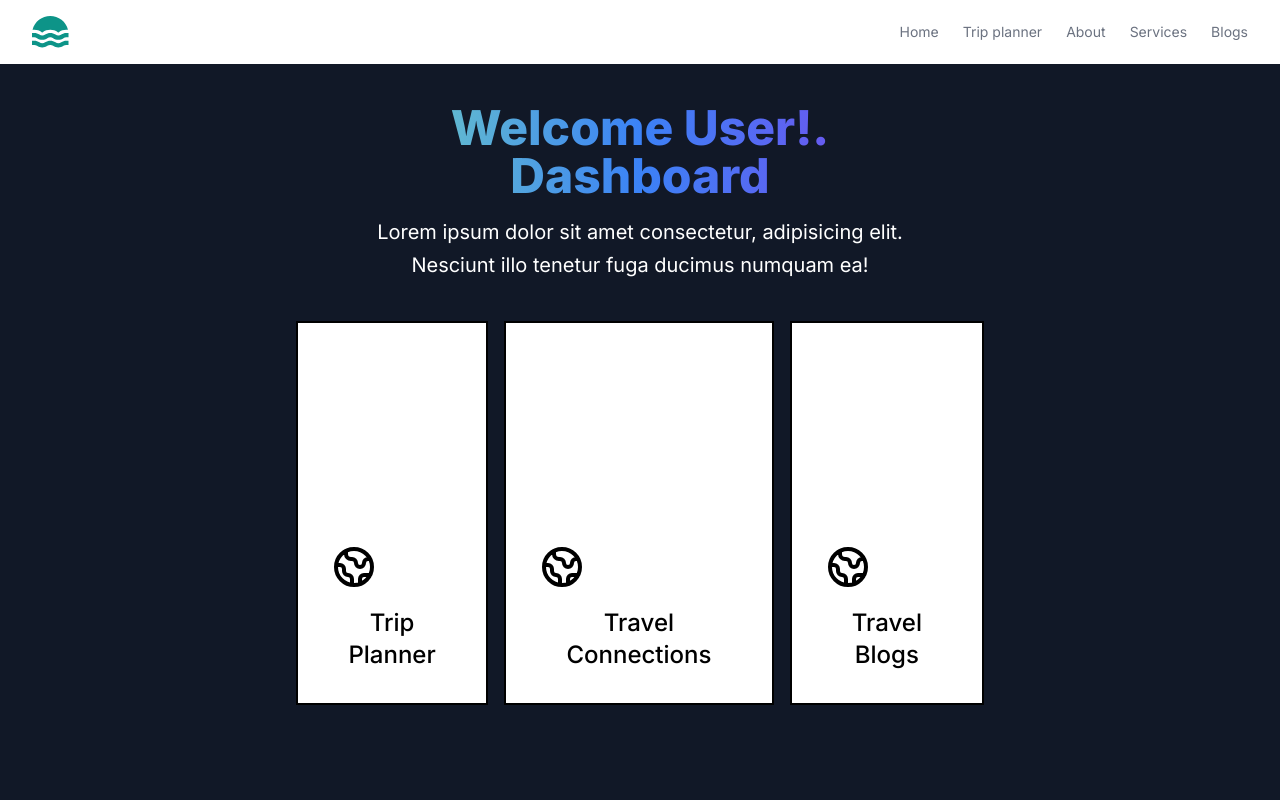
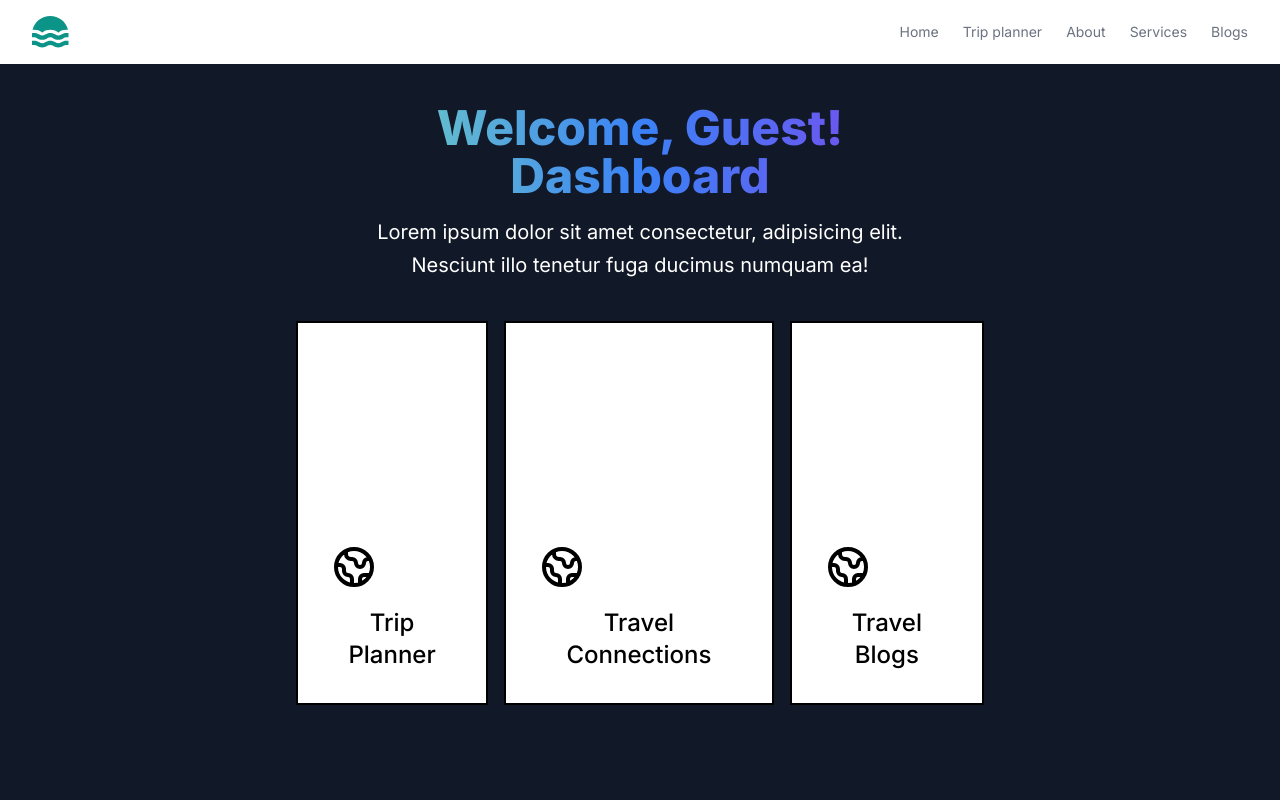
Before and after one commit to Kvj-Harsha/travel-hub, a Next.js app: page /Home in a window 1280 px wide. Shown: the top 800 px of the page. Built offline with nearby package versions, Linux system fonts and the light colour scheme; no server answers.

Commit message:
good changes at time one step

```diff
--- a/app/_components/Herodash.js
+++ b/app/_components/Herodash.js
@@ -1,37 +1,13 @@
 import React from 'react';
+import { currentUser } from "@clerk/nextjs/server";
 
-function Herodash() {
+// Reusable Card Component
+function DashboardCard({ href, borderColor, title, description }) {
   return (
-    <div>
-      <section className="bg-gray-900 text-white">
-        <div className="mx-auto max-w-screen-xl px-4 py-10 lg:flex lg:h-screen lg:items-start">
-          <div className="mx-auto max-w-3xl text-center">
-            <h1
-              className="bg-gradient-to-r from-green-300 via-blue-500 to-purple-600 bg-clip-text text-3xl font-extrabold text-transparent sm:text-5xl"
-            >
-              Welcome User!.
-
-              <span className="sm:block"> Dashboard </span>
-            </h1>
-
-            <p className="mx-auto mt-4 max-w-xl sm:text-xl/relaxed">
-              Lorem ipsum dolor sit amet consectetur, adipisicing elit. Nesciunt illo tenetur fuga ducimus
-              numquam ea!
-
-            </p>
-
-        <div className='flex gap-4 p-10'>
-
-
-          <a href="#" className="group relative block h-64 sm:h-80 lg:h-96 text-black">
-                <span className="absolute inset-0 border-2 border-dashed border-[#2a6eca]"></span>
-
-                <div
-                  className="relative flex h-full transform items-end border-2 border-black bg-white transition-transform group-hover:-translate-x-2 group-hover:-translate-y-2"
-                >
-                  <div
-                    className="p-4 !pt-0 transition-opacity group-hover:absolute group-hover:opacity-0 sm:p-6 lg:p-8"
-                  >
+    <a href={href} className="group relative block h-64 sm:h-80 lg:h-96 text-black">
+      <span className={`absolute inset-0 border-2 border-dashed ${borderColor}`}></span>
+      <div className="relative flex h-full transform items-end border-2 border-black bg-white transition-transform group-hover:-translate-x-2 group-hover:-translate-y-2">
+        <div className="p-4 !pt-0 transition-opacity group-hover:absolute group-hover:opacity-0 sm:p-6 lg:p-8">
           <svg
             xmlns="http://www.w3.org/2000/svg"
             className="size-10 sm:size-12"
@@ -46,113 +22,66 @@ function Herodash() {
               d="M3.055 11H5a2 2 0 012 2v1a2 2 0 002 2 2 2 0 012 2v2.945M8 3.935V5.5A2.5 2.5 0 0010.5 8h.5a2 2 0 012 2 2 2 0 104 0 2 2 0 012-2h1.064M15 20.488V18a2 2 0 012-2h3.064M21 12a9 9 0 11-18 0 9 9 0 0118 0z"
             />
           </svg>
-
-                    <h2 className="mt-4 text-xl font-medium sm:text-2xl">Trip Planner</h2>
+          <h2 className="mt-4 text-xl font-medium sm:text-2xl">{title}</h2>
         </div>
-
-                  <div
-                    className="absolute p-4 opacity-0 transition-opacity group-hover:relative group-hover:opacity-100 sm:p-6 lg:p-8"
-                  >
-                    <h3 className="mt-4 text-xl font-medium sm:text-2xl">Trip Planner</h3>
-
-                    <p className="mt-4 text-sm sm:text-base">
-                      Plan your trips seamlessly based on your requirements with help of powerfull gemini API
-                    </p>
-
+        <div className="absolute p-4 opacity-0 transition-opacity group-hover:relative group-hover:opacity-100 sm:p-6 lg:p-8">
+          <h3 className="mt-4 text-xl font-medium sm:text-2xl">{title}</h3>
+          <p className="mt-4 text-sm sm:text-base">{description}</p>
           <p className="mt-8 font-bold">Read more</p>
         </div>
       </div>
     </a>
+  );
+}
 
-          <a href="#" className="group relative block h-64 sm:h-80 lg:h-96 text-black">
-                <span className="absolute inset-0 border-2 border-dashed border-white"></span>
+async function listWords() {
+  // Static list of words
+  return ['travel', 'adventure', 'explore', 'journey', 'vacation'];
+}
 
-                <div
-                  className="relative flex h-full transform items-end border-2 border-black bg-white transition-transform group-hover:-translate-x-2 group-hover:-translate-y-2"
-                >
-                  <div
-                    className="p-4 !pt-0 transition-opacity group-hover:absolute group-hover:opacity-0 sm:p-6 lg:p-8"
-                  >
-                    <svg
-                      xmlns="http://www.w3.org/2000/svg"
-                      className="size-10 sm:size-12"
-                      fill="none"
-                      viewBox="0 0 24 24"
-                      stroke="currentColor"
-                    >
-                      <path
-                        strokeLinecap="round"
-                        strokeLinejoin="round"
-                        strokeWidth="2"
-                        d="M3.055 11H5a2 2 0 012 2v1a2 2 0 002 2 2 2 0 012 2v2.945M8 3.935V5.5A2.5 2.5 0 0010.5 8h.5a2 2 0 012 2 2 2 0 104 0 2 2 0 012-2h1.064M15 20.488V18a2 2 0 012-2h3.064M21 12a9 9 0 11-18 0 9 9 0 0118 0z"
-                      />
-                    </svg>
 
-                    <h2 className="mt-4 text-xl font-medium sm:text-2xl">Travel Connections</h2>
-                  </div>
+export default async function Herodash() {
+  const words = (await listWords()).reverse();
+  const user = await currentUser();
+  const username = user?.username || 'Guest';
 
-                  <div
-                    className="absolute p-4 opacity-0 transition-opacity group-hover:relative group-hover:opacity-100 sm:p-6 lg:p-8"
-                  >
-                    <h3 className="mt-4 text-xl font-medium sm:text-2xl">Travel Connections</h3>
+  return (
+    <div>
+      <section className="bg-gray-900 text-white">
+        <div className="mx-auto max-w-screen-xl px-4 py-10 lg:flex lg:h-screen lg:items-start">
+          <div className="mx-auto max-w-3xl text-center">
+            <h1 className="bg-gradient-to-r from-green-300 via-blue-500 to-purple-600 bg-clip-text text-3xl font-extrabold text-transparent sm:text-5xl">
+              Welcome, {username}!
+              <span className="sm:block"> Dashboard </span>
+            </h1>
 
-                    <p className="mt-4 text-sm sm:text-base">
-                      Connect to the people of your like minded!
+            <p className="mx-auto mt-4 max-w-xl sm:text-xl/relaxed">
+              Lorem ipsum dolor sit amet consectetur, adipisicing elit. Nesciunt illo tenetur fuga ducimus numquam ea!
             </p>
 
-                    <p className="mt-8 font-bold">Read more</p>
+            <div className='flex gap-4 p-10'>
+              <DashboardCard
+                href="#"
+                borderColor="border-[#2a6eca]"
+                title="Trip Planner"
+                description="Plan your trips seamlessly based on your requirements with help of powerful Gemini API."
+              />
+              <DashboardCard
+                href="#"
+                borderColor="border-white"
+                title="Travel Connections"
+                description="Connect to people who share your interests!"
+              />
+              <DashboardCard
+                href="#"
+                borderColor="border-white"
+                title="Travel Blogs"
+                description="Check out the latest and trending blogs from around the world!"
+              />
             </div>
-    </div>
-          </a>
-
-          <a href="#" className="group relative block h-64 sm:h-80 lg:h-96 text-black">
-                <span className="absolute inset-0 border-2 border-dashed border-white"></span>
-
-                <div
-                  className="relative flex h-full transform items-end border-2 border-black bg-white transition-transform group-hover:-translate-x-2 group-hover:-translate-y-2"
-                >
-                  <div
-                    className="p-4 !pt-0 transition-opacity group-hover:absolute group-hover:opacity-0 sm:p-6 lg:p-8"
-                  >
-                    <svg
-                      xmlns="http://www.w3.org/2000/svg"
-                      className="size-10 sm:size-12"
-                      fill="none"
-                      viewBox="0 0 24 24"
-                      stroke="currentColor"
-                    >
-                      <path
-                        strokeLinecap="round"
-                        strokeLinejoin="round"
-                        strokeWidth="2"
-                        d="M3.055 11H5a2 2 0 012 2v1a2 2 0 002 2 2 2 0 012 2v2.945M8 3.935V5.5A2.5 2.5 0 0010.5 8h.5a2 2 0 012 2 2 2 0 104 0 2 2 0 012-2h1.064M15 20.488V18a2 2 0 012-2h3.064M21 12a9 9 0 11-18 0 9 9 0 0118 0z"
-                      />
-                    </svg>
-
-                    <h2 className="mt-4 text-xl font-medium sm:text-2xl">Travel Blogs</h2>
-                  </div>
-
-                  <div
-                    className="absolute p-4 opacity-0 transition-opacity group-hover:relative group-hover:opacity-100 sm:p-6 lg:p-8"
-                  >
-                    <h3 className="mt-4 text-xl font-medium sm:text-2xl">Travel Blogs</h3>
-
-                    <p className="mt-4 text-sm sm:text-base">
-                      Check out the latest and trending blogs all over the world!
-                    </p>
-
-                    <p className="mt-8 font-bold">Read more</p>
-      </div>
-    </div>
-          </a>
-
-        </div>
-
           </div>
         </div>
       </section>
     </div>
   );
 }
-
-export default Herodash;
--- a/package.json
+++ b/package.json
@@ -10,6 +10,7 @@
   },
   "dependencies": {
     "@clerk/nextjs": "^6.0.2",
+    "firebase": "^11.0.1",
     "next": "15.0.1",
     "react": "19.0.0-rc-69d4b800-20241021",
     "react-dom": "19.0.0-rc-69d4b800-20241021",
```
Also changed, not shown: 1 other file (tests, documents, lock files or other folders). Lines whose indentation alone changed are shown as unchanged.
